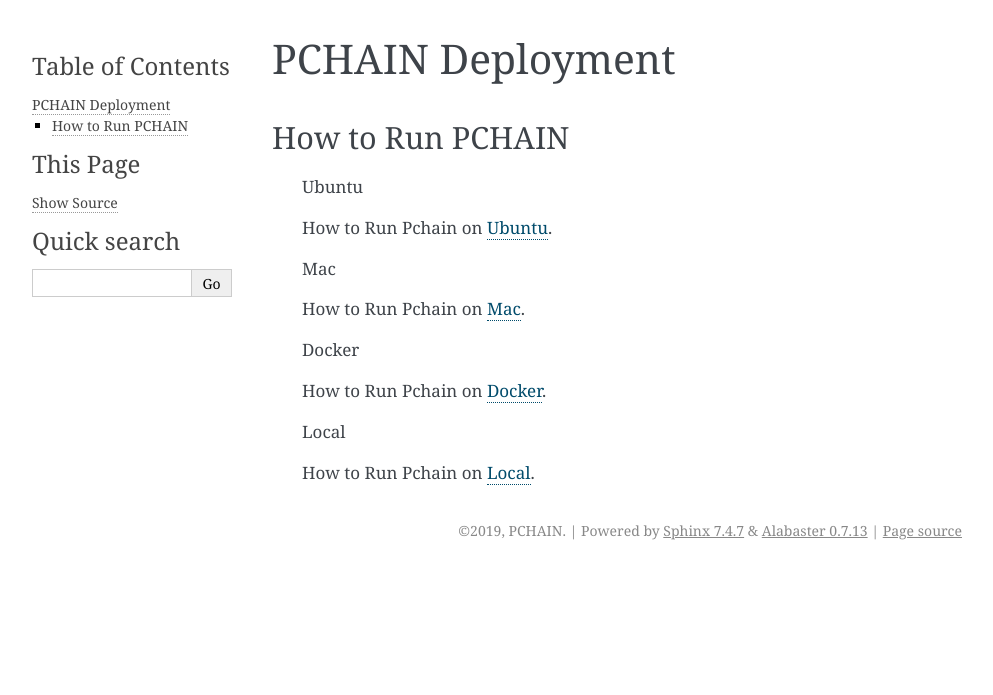
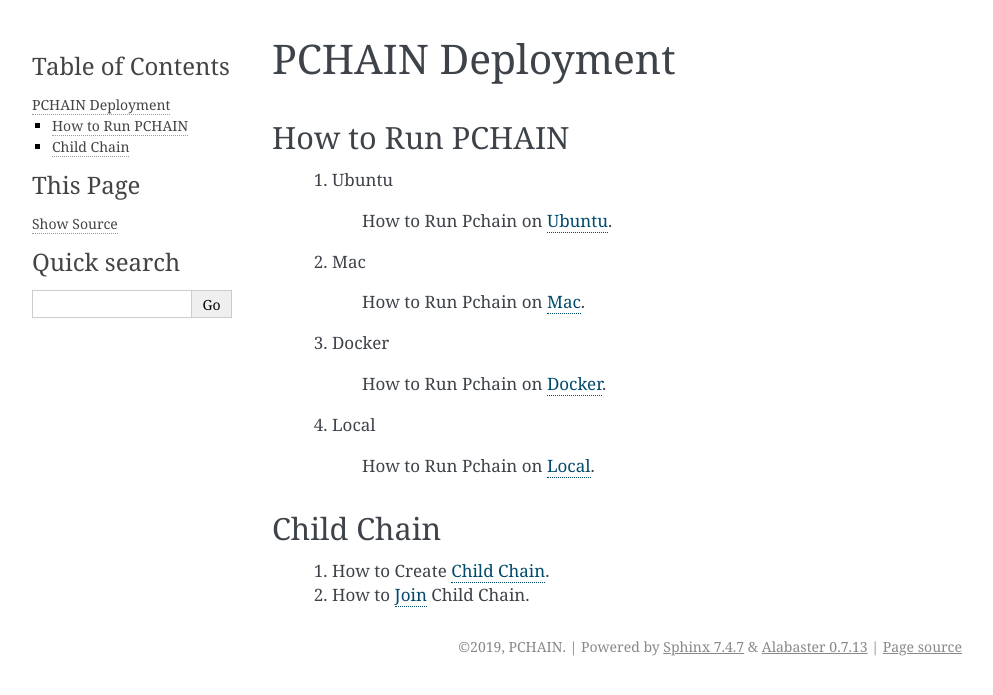
Before and after one commit to pchain-org/pchain-guide, a Sphinx documentation site: the page built from pchaindoc/source/pchain/deployment.rst, in a window 1280 px wide. Shown: the top 695 px of the page, without its empty margins (148-1141 px from the left). Built offline with Sphinx 7.4.7, drawn with Linux system fonts in a browser that asks for light colours.

Commit message:
update deployment

```diff
--- a/pchaindoc/source/pchain/deployment.rst
+++ b/pchaindoc/source/pchain/deployment.rst
@@ -6,18 +6,28 @@
 How to Run PCHAIN
 ------------------
 
-    Ubuntu
+    1) Ubuntu
 
-    How to Run Pchain on `Ubuntu <https://github.com/pchain-org/pchain/blob/master/README.md#installation-instructions-for-ubuntuofficial-recommendation-1604>`_.
+        How to Run Pchain on `Ubuntu <https://github.com/pchain-org/pchain/blob/master/README.md#installation-instructions-for-ubuntuofficial-recommendation-1604>`_.
 
-    Mac
+    2) Mac
 
-    How to Run Pchain on `Mac <https://github.com/pchain-org/pchain/blob/master/README.md#installation-instructions-for-mac-os-x>`_.
+        How to Run Pchain on `Mac <https://github.com/pchain-org/pchain/blob/master/README.md#installation-instructions-for-mac-os-x>`_.
 
-    Docker
+    3) Docker
 
-    How to Run Pchain on `Docker <https://github.com/pchain-org/pchain/wiki/Run-PChain-in-Docker>`_.
+        How to Run Pchain on `Docker <https://github.com/pchain-org/pchain/wiki/Run-PChain-in-Docker>`_.
 
-    Local
+    4) Local
 
-    How to Run Pchain on `Local <https://github.com/pchain-org/pchain/wiki/Build-and-start-pchain>`_.
+        How to Run Pchain on `Local <https://github.com/pchain-org/pchain/wiki/Build-and-start-pchain>`_.
+
+
+------------------
+Child Chain
+------------------
+
+    1) How to Create `Child Chain <https://github.com/pchain-org/pchain/wiki/JSON-RPC#chain_createchildchain>`_.
+
+
+    2) How to `Join <https://github.com/pchain-org/pchain/wiki/JSON-RPC#chain_joinchildchain>`_ Child Chain.
```
